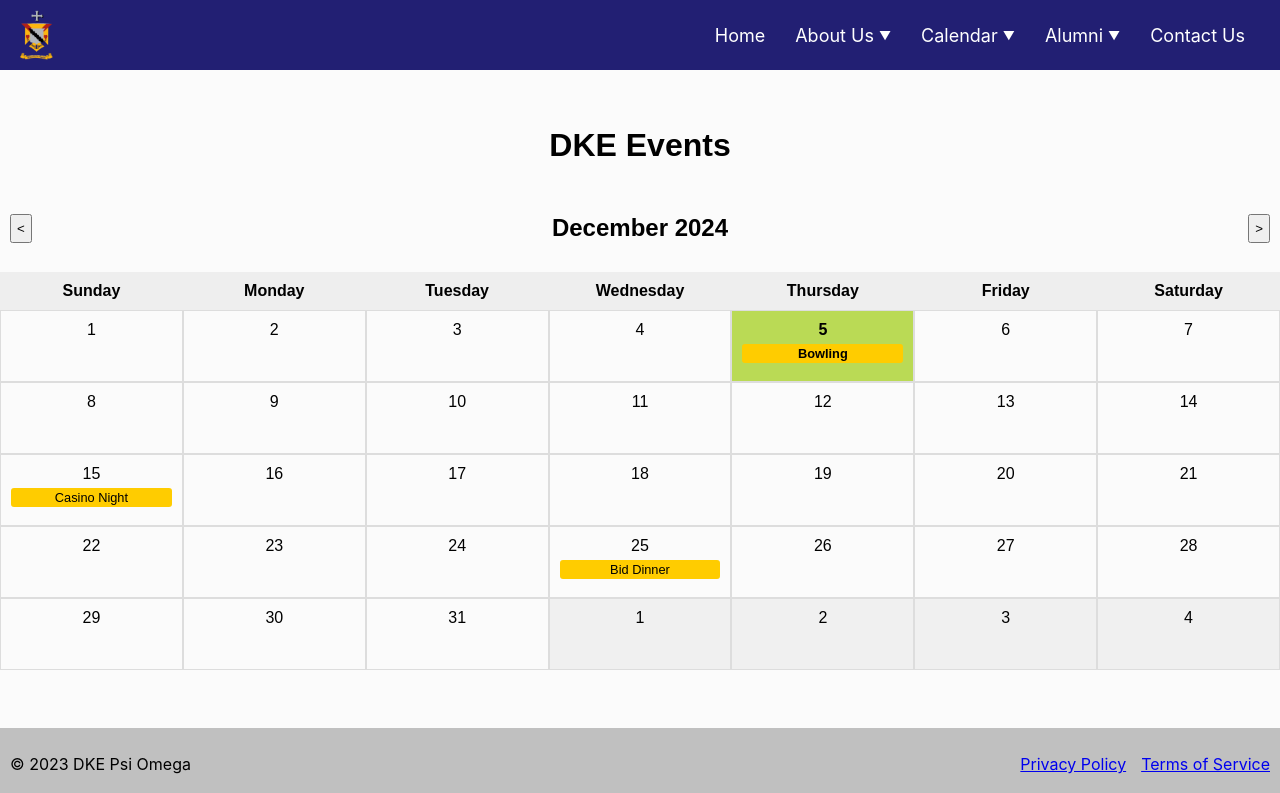
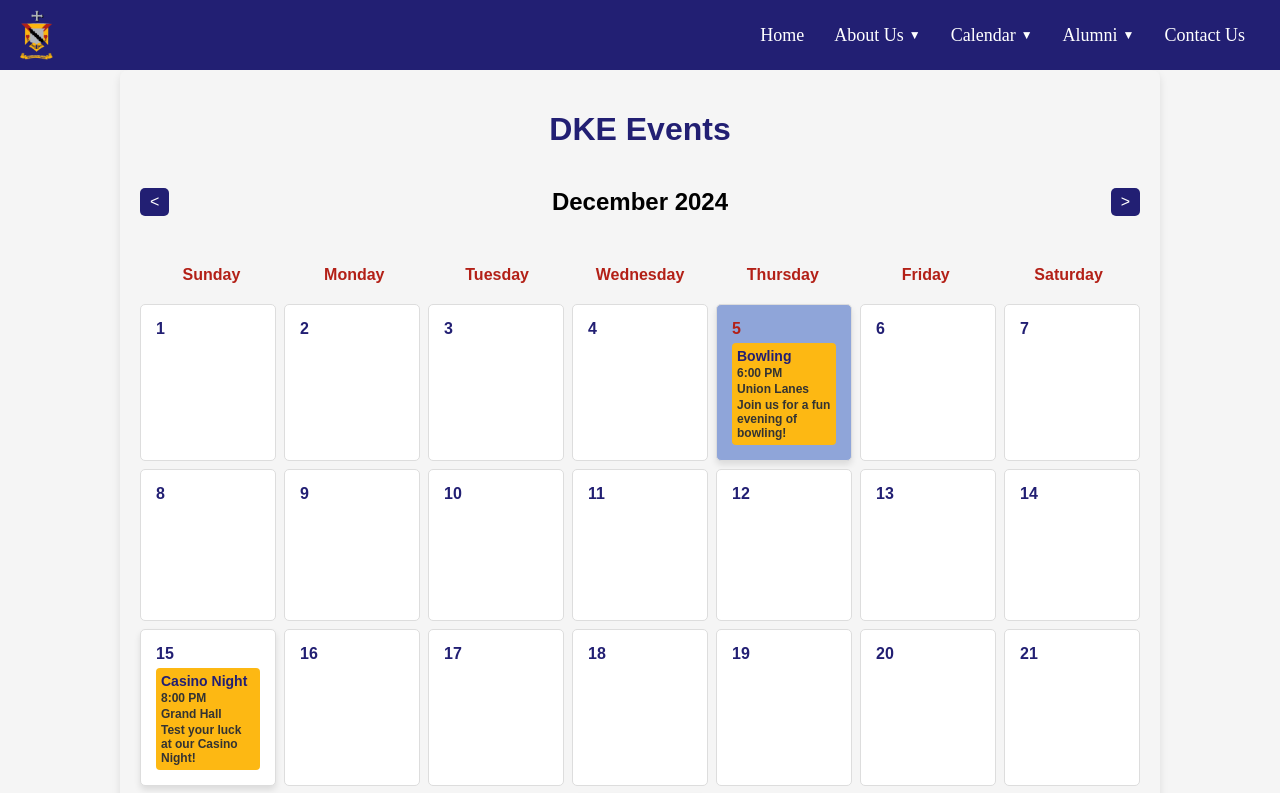
Before and after one commit to NBelgaonkar/Psi-Omega-Site, a React (Create React App) app: page /calendar/upcoming in a window 1280 px wide. Shown: the top 793 px of the page. Built offline with nearby package versions, Linux system fonts and the light colour scheme.

Commit message:
completely remade calendar.js

```diff
--- a/src/components/Calendar.js
+++ b/src/components/Calendar.js
@@ -9,10 +9,11 @@ import {
   addMonths,
   subMonths,
   isSameMonth,
-    isSameDay
+  isSameDay,
 } from 'date-fns';
-/*import styled, { createGlobalStyle } from 'styled-components';
+import styled, { createGlobalStyle } from 'styled-components';
 
+// Global styles for consistent font and background
 const GlobalStyle = createGlobalStyle`
   @import url('https://fonts.googleapis.com/css2?family=Literata:wght@400;700&display=swap');
 
@@ -22,11 +23,125 @@ const GlobalStyle = createGlobalStyle`
     margin: 0;
     padding: 0;
   }
-`;*/
+`;
+
+const CalendarContainer = styled.div`
+  font-family: 'Arial', sans-serif;
+  max-width: 1000px; /* Increased width */
+  margin: auto;
+  text-align: center;
+  background-color: #f5f5f5;
+  border-radius: 8px;
+  padding: 20px;
+  box-shadow: 0 4px 8px rgba(0, 0, 0, 0.1);
+`;
+
+const CalendarTitle = styled.h1`
+  color: #221F73;
+  margin-bottom: 20px;
+`;
+
+const Header = styled.div`
+  display: flex;
+  justify-content: space-between;
+  align-items: center;
+  margin-bottom: 20px;
+
+  button {
+    padding: 5px 10px;
+    font-size: 16px;
+    background-color: #221F73;
+    color: white;
+    border: none;
+    border-radius: 5px;
+    cursor: pointer;
+
+    &:hover {
+      background-color: #B32017;
+    }
+  }
+`;
+
+const DayNames = styled.div`
+  display: grid;
+  grid-template-columns: repeat(7, 1fr);
+  text-align: center;
+  font-weight: bold;
+  color: #B32017;
+  margin-bottom: 10px;
+`;
+
+const DayName = styled.div`
+  padding: 10px;
+`;
+
+const CalendarGrid = styled.div`
+  display: grid;
+  grid-template-columns: repeat(7, 1fr);
+  gap: 8px; /* Added more spacing between days */
+`;
+
+const Day = styled.div`
+  padding: 15px; /* Increased padding for better spacing */
+  background-color: ${(props) => (props.isCurrentDay ? '#8FA5D9' : props.isSameMonth ? '#FFF' : '#F0F0F0')};
+  border: 1px solid #DDD;
+  border-radius: 5px;
+  position: relative;
+  min-height: 120px; /* Increased height for better readability */
+  text-align: left;
+  box-shadow: ${(props) => (props.hasEvents ? '0 4px 6px rgba(0, 0, 0, 0.1)' : 'none')};
+`;
+
+const DayHeader = styled.div`
+  font-weight: bold;
+  margin-bottom: 5px;
+  color: ${(props) => (props.isCurrentDay ? '#B32017' : '#221F73')};
+`;
+
+const Event = styled.div`
+  margin-top: 5px;
+  padding: 5px;
+  background-color: #FDB813;
+  color: #221F73;
+  border-radius: 4px;
+  font-size: 14px;
+  font-weight: bold;
+
+  .event-caption {
+    font-size: 12px;
+    color: #333;
+    margin-top: 2px;
+  }
+`;
 
 const Calendar = () => {
   const [currentMonth, setCurrentMonth] = useState(new Date());
   const currentDay = new Date();
+
+  // Static events data
+  const events = [
+    {
+      date: new Date(currentMonth.getFullYear(), currentMonth.getMonth(), 5),
+      title: 'Bowling',
+      time: '6:00 PM',
+      location: 'Union Lanes',
+      description: 'Join us for a fun evening of bowling!',
+    },
+    {
+      date: new Date(currentMonth.getFullYear(), currentMonth.getMonth(), 15),
+      title: 'Casino Night',
+      time: '8:00 PM',
+      location: 'Grand Hall',
+      description: 'Test your luck at our Casino Night!',
+    },
+    {
+      date: new Date(currentMonth.getFullYear(), currentMonth.getMonth(), 25),
+      title: 'Bid Dinner',
+      time: '7:00 PM',
+      location: 'Chapter House',
+      description: 'Formal dinner to celebrate the new members.',
+    },
+  ];
 
   const startMonth = startOfMonth(currentMonth);
   const endMonth = endOfMonth(currentMonth);
@@ -34,119 +149,55 @@ const Calendar = () => {
   const endWeek = endOfWeek(endMonth);
   const days = eachDayOfInterval({ start: startWeek, end: endWeek });
 
-    const nextMonth = () => {
-        setCurrentMonth(addMonths(currentMonth, 1));
-    };
-
-    const prevMonth = () => {
-        setCurrentMonth(subMonths(currentMonth, 1));
-    };
+  const nextMonth = () => setCurrentMonth(addMonths(currentMonth, 1));
+  const prevMonth = () => setCurrentMonth(subMonths(currentMonth, 1));
 
   const dayNames = eachDayOfInterval({
     start: startOfWeek(new Date()),
-        end: endOfWeek(new Date())
-    }).map(day => format(day, 'EEEE'));
-
-    //USE THIS TO ADD MORE EVENTS WHEN THEY COME//
-    const events = [
-        { date: new Date(currentMonth.getFullYear(), currentMonth.getMonth(), 5), event: 'Bowling' },
-        { date: new Date(currentMonth.getFullYear(), currentMonth.getMonth(), 15), event: 'Casino Night' },
-        { date: new Date(currentMonth.getFullYear(), currentMonth.getMonth(), 25), event: 'Bid Dinner' }
-    ];
+    end: endOfWeek(new Date()),
+  }).map((day) => format(day, 'EEEE'));
 
   const renderEvents = (day) => {
-        const dayEvents = events.filter(event => isSameDay(event.date, day));
+    const dayEvents = events.filter((event) => isSameDay(event.date, day));
     return dayEvents.map((event, index) => (
-            <div key={index} className="event">
-                {event.event}
-            </div>
+      <Event key={index}>
+        {event.title}
+        {event.time && <div className="event-caption"> {event.time}</div>}
+        {event.location && <div className="event-caption"> {event.location}</div>}
+        {event.description && <div className="event-caption">{event.description}</div>}
+      </Event>
     ));
   };
 
   return (
     <>
-            <style>{`
-                .calendar-container {
-                    font-family: 'Arial', sans-serif;
-                }
-                .calendar-title {
-                    text-align: center;
-                    margin-bottom: 20px;
-                }
-                .calendar {
-                    display: grid;
-                    grid-template-columns: repeat(7, 1fr);
-                    text-align: center;
-                }
-                .day {
-                    padding: 10px;
-                    border: 1px solid #ddd;
-                    min-height: 50px;
-                    position: relative;
-                }
-                .different-month {
-                    background-color: #f0f0f0;
-                }
-                .current-day {
-                    background-color: #bada55;
-                    font-weight: bold;
-                }
-                .header {
-                    display: flex;
-                    justify-content: space-between;
-                    align-items: center;
-                    padding: 10px;
-                }
-                .day-names {
-                    display: grid;
-                    grid-template-columns: repeat(7, 1fr);
-                    text-align: center;
-                    padding: 5px 0;
-                    background-color: #eee;
-                    font-weight: bold;
-                }
-                .day-name {
-                    padding: 5px;
-                }
-                .event {
-                    background-color: #ffcc00;
-                    margin-top: 5px;
-                    padding: 2px;
-                    font-size: 0.8em;
-                    border-radius: 3px;
-                }
-                button {
-                    padding: 5px;
-                    cursor: pointer;
-                }
-            `}</style>
-            <div className="calendar-container">
-            <br></br>
-            <br></br>
-                <h1 className="calendar-title">DKE Events</h1>
-                <div className="header">
+      <GlobalStyle />
+      <CalendarContainer>
+        <CalendarTitle>DKE Events</CalendarTitle>
+        <Header>
           <button onClick={prevMonth}>&lt;</button>
           <h2>{format(currentMonth, 'MMMM yyyy')}</h2>
           <button onClick={nextMonth}>&gt;</button>
-                </div>
-                <div className="day-names">
+        </Header>
+        <DayNames>
           {dayNames.map((dayName, index) => (
-                        <div key={index} className="day-name">{dayName}</div>
+            <DayName key={index}>{dayName}</DayName>
           ))}
-                </div>
-                <div className="calendar">
+        </DayNames>
+        <CalendarGrid>
           {days.map((day, index) => (
-                        <div
+            <Day
               key={index}
-                            className={`day ${isSameMonth(day, currentMonth) ? '' : 'different-month'}
-                                ${isSameDay(day, currentDay) ? 'current-day' : ''}`}
+              isCurrentDay={isSameDay(day, currentDay)}
+              isSameMonth={isSameMonth(day, currentMonth)}
+              hasEvents={events.some((event) => isSameDay(event.date, day))}
             >
-                            {format(day, 'd')}
+              <DayHeader isCurrentDay={isSameDay(day, currentDay)}>{format(day, 'd')}</DayHeader>
               {renderEvents(day)}
-                        </div>
+            </Day>
           ))}
-                </div>
-            </div>
+        </CalendarGrid>
+      </CalendarContainer>
     </>
   );
 };
```
Lines whose indentation alone changed are shown as unchanged.
